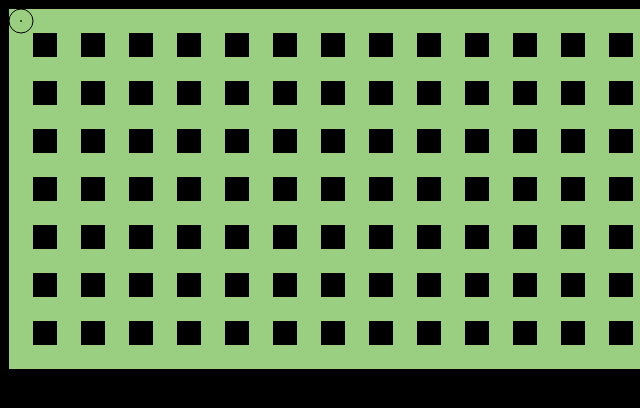
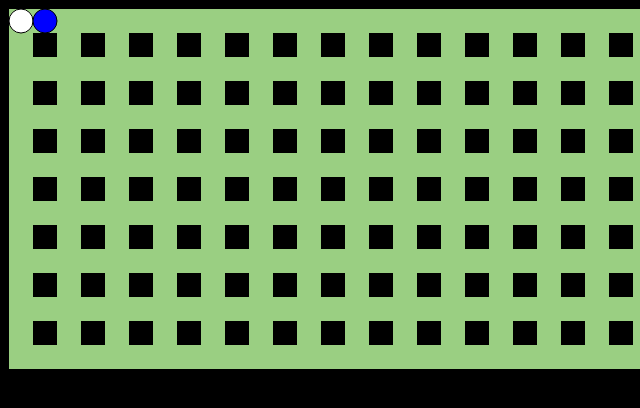
Before and after one commit to NTU223/mini-bomberman, a plain HTML site: page index.html in a window 1280 px wide. Shown: the full height of the page, 0-640 px from the left. Drawn offline with Linux system fonts and the light colour scheme.

Commit message:
Update: refactor
Split files from index.html.

TEST=Runable

```diff
--- /dev/null
+++ b/Bomberman.js
@@ -0,0 +1,70 @@
+function Bomberman(x, y, key, color) {
+  this.x = x;
+  this.y = y;
+  this.key = key;
+  this.color = color;
+  this.speed = 0.1;
+  this.direction = -1;
+}
+
+Bomberman.prototype.draw = function() {
+  drawCircle(this.x * size, this.y * size, size / 2, this.color);
+};
+
+Bomberman.prototype.setDirectionDown = function(direction) {
+  this.direction = direction;
+}
+
+Bomberman.prototype.setDirectionUp = function(direction) {
+  if (this.direction == direction)
+    this.direction = -1;
+}
+
+Bomberman.prototype.move = function() {
+  if (this.direction != -1) {
+    if (!this.collision(this.x, this.y, this.direction)) {
+      this.x += this.speed * move[this.direction][0];
+      this.y += this.speed * move[this.direction][1];
+
+      if (this.direction % 2 == 0) {
+        if (this.y < Math.floor(this.y) + 0.5)
+          this.y += this.speed;
+        else if (this.y > Math.floor(this.y) + 0.5)
+          this.y -= this.speed;
+      } else {
+        if (this.x < Math.floor(this.x) + 0.5)
+          this.x += this.speed;
+        else if (this.x > Math.floor(this.x) + 0.5)
+          this.x -= this.speed;
+      }
+    }
+  }
+  this.fixPosition();
+};
+
+Bomberman.prototype.fixPosition = function() {
+  function fix(val) {
+    return Math.round(val * 10) / 10;
+  }
+
+  this.x = fix(this.x);
+  this.y = fix(this.y);
+}
+
+Bomberman.prototype.setBomb = function() {
+  map[Math.floor(this.x)][Math.floor(this.y)] = 1;
+}
+
+Bomberman.prototype.collision = function(ox, oy, direction) {
+  x = Math.floor(ox) + move[direction][0];
+  y = Math.floor(oy) + move[direction][1];
+  if (direction == 0 && ox > Math.floor(ox) + 0.5)
+    return false;
+  if (direction == 2 && ox < Math.floor(ox) + 0.5)
+    return false;
+  if (direction == 1 && oy < Math.floor(oy) + 0.5)
+    return false;
+  if (direction == 3 && oy > Math.floor(oy) + 0.5)
+    return false;
+  return !(0 <= x && x < rows && 0 <= y && y < cols && map[x][y] == undefined);
+}
--- /dev/null
+++ b/CanvasUtils.js
@@ -0,0 +1,21 @@
+var canvas = document.getElementById('screen');
+var ctx = canvas.getContext('2d');
+
+function drawRectangle(x1, y1, x2, y2, color) {
+  ctx.beginPath();
+  ctx.rect(y1, x1, y2 - y1, x2 - x1);
+  ctx.fillStyle = color;
+  ctx.fill();
+  ctx.strokeStyle = 'rgba(0, 0, 0, 0)';
+  ctx.stroke();
+}
+
+function drawCircle(x, y, r, color) {
+  ctx.beginPath();
+  ctx.arc(y, x, r, 0, 2*Math.PI);
+  ctx.lineWidth = 1;
+  ctx.fillStyle = color;
+  ctx.fill();
+  ctx.strokeStyle = 'black';
+  ctx.stroke();
+}
--- /dev/null
+++ b/Obstacle.js
@@ -0,0 +1,8 @@
+function Obstacle(x, y) {
+  this.x = x;
+  this.y = y;
+};
+
+Obstacle.prototype.draw = function() {
+  drawRectangle(this.x * size, this.y * size, (this.x + 1) * size, (this.y + 1) * size, 'black');
+};
--- a/index.html
+++ b/index.html
@@ -5,136 +5,32 @@
   <body style="background-color: black; overflow: hidden;">
     <canvas id="screen" width="1024" height="1024"></canvas>
   </body>
+  <script type="text/javascript" src="Bomberman.js"></script>
+  <script type="text/javascript" src="CanvasUtils.js"></script>
+  <script type="text/javascript" src="Obstacle.js"></script>
   <script>
-    var canvas = document.getElementById('screen');
-    var ctx = canvas.getContext('2d');
     var move = [[-1, 0], [0, 1], [1, 0], [0, -1]];
     var rows = 15, cols = 31;
     var size = 24;
     var map = new Array(rows);
-    var men = [];
-
-    function Bomberman(x, y, key, id) {
-      this.x = x;
-      this.y = y;
-      this.key = key;
-      this.id = id;
-      this.speed = 0.1;
-      this.direction = -1;
-    }
-
-    Bomberman.prototype.draw = function() {
-      cir(this.x * size, this.y * size, size / 2, 'black');
-      cir(this.x * size, this.y * size, 0.5, 'black');
-    };
-
-    Bomberman.prototype.move = function(direction) {
-      if (this.direction != -1) {
-        if (!collision(this.x, this.y, this.direction)) {
-          this.x += this.speed * move[this.direction][0];
-          this.y += this.speed * move[this.direction][1];
-
-          if (this.direction % 2 == 0) {
-            if (this.y < Math.floor(this.y) + 0.5)
-              this.y += this.speed;
-            else if (this.y > Math.floor(this.y) + 0.5)
-              this.y -= this.speed;
-          } else {
-            if (this.x < Math.floor(this.x) + 0.5)
-              this.x += this.speed;
-            else if (this.x > Math.floor(this.x) + 0.5)
-              this.x -= this.speed;
-          }
-        }
-      }
-      this.fixPosition();
-    };
-
-    Bomberman.prototype.fixPosition = function() {
-      function fix(val) {
-        return Math.round(val * 10) / 10;
-      }
-
-      this.x = fix(this.x);
-      this.y = fix(this.y);
-    }
-
-    function collision(ox, oy, direction) {
-      x = Math.floor(ox) + move[direction][0];
-      y = Math.floor(oy) + move[direction][1];
-      if (direction == 0 && ox > Math.floor(ox) + 0.5)
-        return false;
-      if (direction == 2 && ox < Math.floor(ox) + 0.5)
-        return false;
-      if (direction == 1 && oy < Math.floor(oy) + 0.5)
-        return false;
-      if (direction == 3 && oy > Math.floor(oy) + 0.5)
-        return false;
-      return !(0 <= x && x < rows && 0 <= y && y < cols && map[x][y] == 0);
-    }
-
-    function rec(x1, y1, x2, y2, color) {
-      ctx.beginPath();
-      ctx.rect(y1, x1, y2 - y1, x2 - x1);
-      ctx.fillStyle = color;
-      ctx.fill();
-      ctx.strokeStyle = 'rgba(0, 0, 0, 0)';
-      ctx.stroke();
-    }
-
-    function cir(x, y, r, color) {
-      ctx.beginPath();
-      ctx.arc(y, x, r, 0, 2*Math.PI);
-      ctx.lineWidth = 1;
-      ctx.strokeStyle = color;
-      ctx.stroke();
-    }
-
-    function drawBombermen() {
-      men.forEach(function(man) {
-        man.draw();
-      });
-    }
+    var players = [];
 
     function draw() {
-      rec(0, 0, rows * size, cols * size, 'rgb(154, 207, 130)');
+      drawRectangle(0, 0, rows * size, cols * size, 'rgb(154, 207, 130)');
       for (var i = 0; i < rows; i++)
         for (var j = 0; j < cols; j++)
           if (map[i][j])
-            rec(i * size, j * size, (i + 1) * size, (j + 1) * size, 'black');
-      drawBombermen();
-    }
+            map[i][j].draw();
 
-    function doKeydown(e) {
-      men.forEach(function(man) {
-        for (var j = 0; j < 4; j++)
-          if (e.keyCode == man.key[j]){
-            man.direction = j;
-            return false;
-          }
-      });
-    }
-    function doKeyup(e) {
-      men.forEach(function(man) {
-        for (var j = 0; j < 4; j++)
-          if (e.keyCode == man.key[j]){
-            if (man.direction == j)
-              man.direction = -1;
-            return false;
-          }
-      });
-    }
-    document.onkeydown = doKeydown;
-    document.onkeyup = doKeyup;
-
-    function moveBombermen() {
-      men.forEach(function(man) {
-        man.move();
+      players.forEach(function(player) {
+        player.draw();
       });
     }
 
     function daemon() {
-      moveBombermen();
+      players.forEach(function(player) {
+        player.move();
+      });
       draw();
     }
 
@@ -144,14 +40,38 @@
       for (var i = 0; i < rows; i++)
         for (var j = 0; j < cols; j++) {
           if (i % 2 == 1 && j % 2 == 1)
-            map[i][j] = 1;
+            map[i][j] = new Obstacle(i, j);
           else
-            map[i][j] = 0;
+            map[i][j] = undefined;
         }
-      men.push(new Bomberman(0.5, 0.5, [38, 39, 40, 37], 1));
+      players.push(new Bomberman(0.5, 0.5, [38, 39, 40, 37, 32], "white"));
+      players.push(new Bomberman(0.5, 1.5, [87, 68, 83, 65, 32], "blue"));
       setInterval(daemon, 17);
     }
 
     window.onload = init;
+
+    function doKeydown(e) {
+      players.forEach(function(player) {
+        for (var j = 0; j < 4; j++)
+          if (e.keyCode == player.key[j]){
+            player.setDirectionDown(j);
+            return false;
+          }
+        if (e.keyCode == player.key[4])
+          player.setBomb();
+      });
+    }
+    function doKeyup(e) {
+      players.forEach(function(player) {
+        for (var j = 0; j < 4; j++)
+          if (e.keyCode == player.key[j]){
+            player.setDirectionUp(j);
+            return false;
+          }
+      });
+    }
+    document.onkeydown = doKeydown;
+    document.onkeyup = doKeyup;
   </script>
 </html>
```
